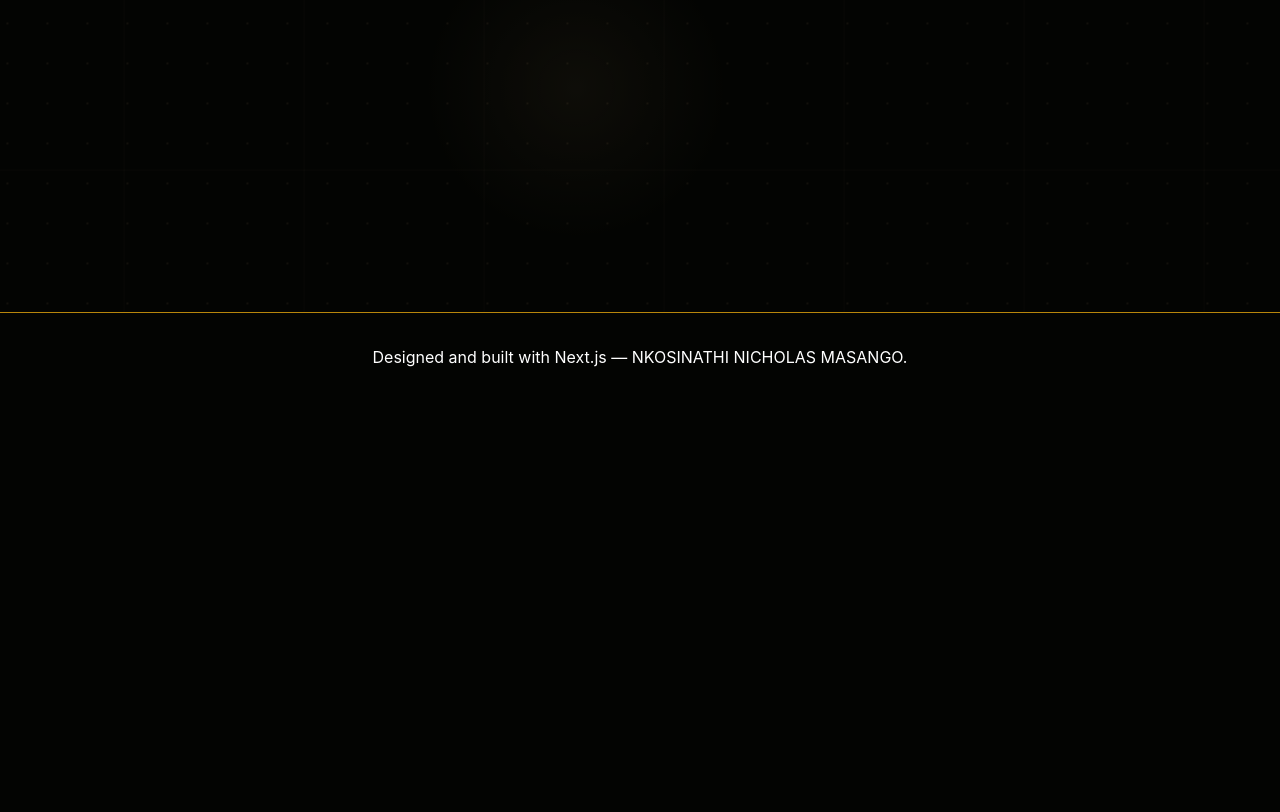
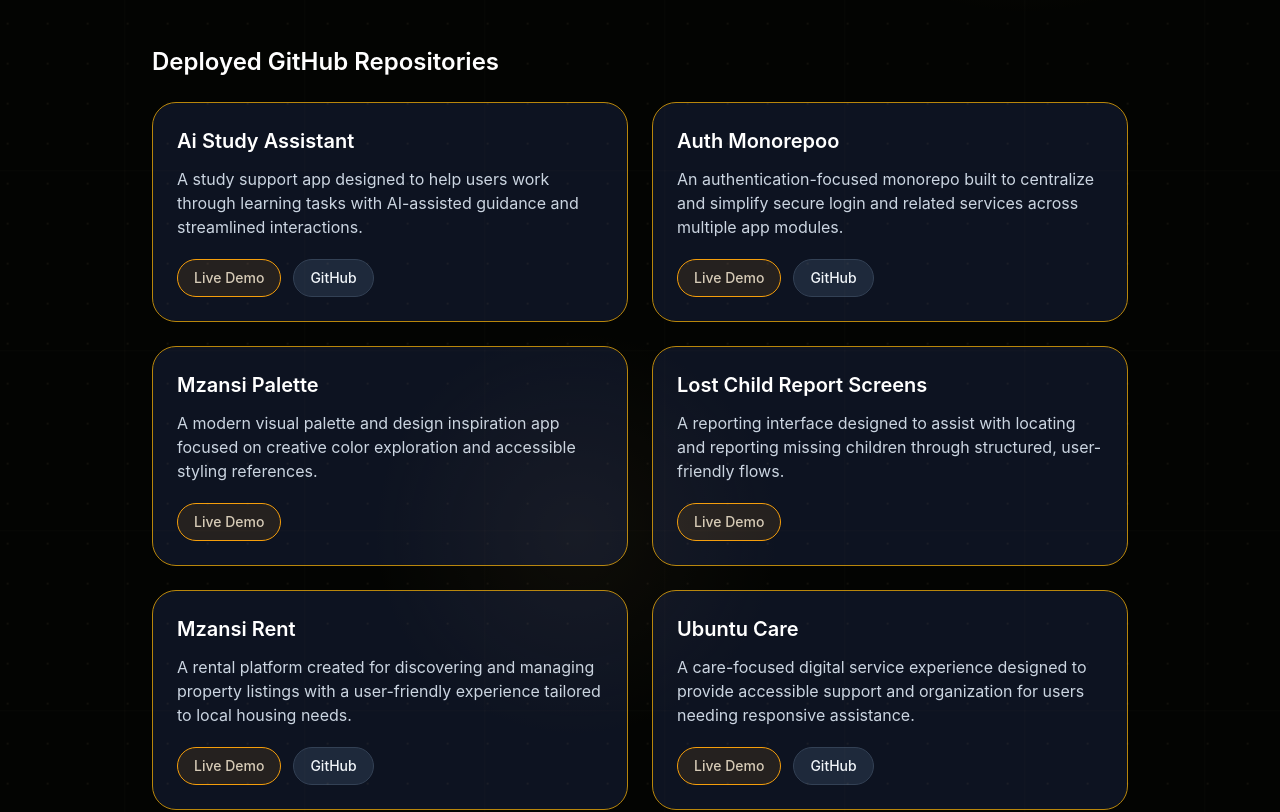
Before and after one commit to masango21/nicholas, a Next.js app: page /projects in a window 1280 px wide. Shown: the part 584-1396 px from the top of the page. Before the commit the page ends 985 px from the top, so only its background shows below. Built offline with nearby package versions, Linux system fonts and the light colour scheme.

Commit message:
Add project links and homepage project cards

```diff
--- a/app/page.tsx
+++ b/app/page.tsx
@@ -1,6 +1,30 @@
 import Hero from '../components/Hero'
 import Section from '../components/Section'
 import ContactForm from '../components/ContactForm'
+import ProjectCard from '../components/ProjectCard'
+
+const featuredProjects = [
+  {
+    title: 'Mzansi Palette',
+    description: 'A modern visual palette and design inspiration app focused on creative color exploration and accessible styling references.',
+    liveUrl: 'https://mzansi-pallete.vercel.app/'
+  },
+  {
+    title: 'Auth Monorepoo',
+    description: 'An authentication-focused monorepo built to centralize and simplify secure login and related services across multiple app modules.',
+    liveUrl: 'https://auth-monorepoo-dxqp-ecru.vercel.app/'
+  },
+  {
+    title: 'Lost Child Report Screens',
+    description: 'A reporting interface designed to assist with locating and reporting missing children through structured, user-friendly flows.',
+    liveUrl: 'https://lost-child-report-screens.vercel.app/'
+  },
+  {
+    title: 'Ubuntu Care',
+    description: 'A care-focused digital service experience designed to provide accessible support and organization for users needing responsive assistance.',
+    liveUrl: 'https://ubuntu-care-eight.vercel.app'
+  }
+]
 
 export default function Home() {
   return (
@@ -72,6 +96,7 @@ export default function Home() {
         </Section>
 
         <Section title="Projects" id="projects">
+          <div className="space-y-8">
             <div>
               <h3 className="text-xl font-semibold text-amber-100">AquaFix</h3>
               <p className="mt-3 text-amber-200">A digital system that allows residents to report water problems and enables municipalities to track and resolve issues efficiently.</p>
@@ -82,6 +107,18 @@ export default function Home() {
                 <li>Designed UML diagrams in Visio to model system structure, processes, and interactions.</li>
                 <li>Created test cases for unit, integration, system, and acceptance testing.</li>
               </ul>
+            </div>
+
+            <div className="grid gap-6 md:grid-cols-2">
+              {featuredProjects.map((project) => (
+                <ProjectCard
+                  key={project.title}
+                  title={project.title}
+                  description={project.description}
+                  liveUrl={project.liveUrl}
+                />
+              ))}
+            </div>
           </div>
         </Section>
 
--- a/app/projects/page.tsx
+++ b/app/projects/page.tsx
@@ -1,8 +1,48 @@
+import ProjectCard from '../../components/ProjectCard'
+
+const deployedProjects = [
+  {
+    title: 'Ai Study Assistant',
+    description: 'A study support app designed to help users work through learning tasks with AI-assisted guidance and streamlined interactions.',
+    liveUrl: 'https://ai-study-assistant-eosin-ten.vercel.app/',
+    githubUrl: 'https://github.com/masango21/Ai-Study-Assistant-'
+  },
+  {
+    title: 'Auth Monorepoo',
+    description: 'An authentication-focused monorepo built to centralize and simplify secure login and related services across multiple app modules.',
+    liveUrl: 'https://auth-monorepoo-dxqp-ecru.vercel.app/',
+    githubUrl: 'https://github.com/masango21/auth_monorepoo'
+  },
+  {
+    title: 'Mzansi Palette',
+    description: 'A modern visual palette and design inspiration app focused on creative color exploration and accessible styling references.',
+    liveUrl: 'https://mzansi-pallete.vercel.app/'
+  },
+  {
+    title: 'Lost Child Report Screens',
+    description: 'A reporting interface designed to assist with locating and reporting missing children through structured, user-friendly flows.',
+    liveUrl: 'https://lost-child-report-screens.vercel.app/'
+  },
+  {
+    title: 'Mzansi Rent',
+    description: 'A rental platform created for discovering and managing property listings with a user-friendly experience tailored to local housing needs.',
+    liveUrl: 'https://mzansi-rent.vercel.app',
+    githubUrl: 'https://github.com/masango21/Mzansi-rent'
+  },
+  {
+    title: 'Ubuntu Care',
+    description: 'A care-focused digital service experience designed to provide accessible support and organization for users needing responsive assistance.',
+    liveUrl: 'https://ubuntu-care-eight.vercel.app',
+    githubUrl: 'https://github.com/masango21/Ubuntu-care-'
+  }
+]
+
 export default function ProjectsPage() {
   return (
     <main className="min-h-screen">
       <div className="mx-auto max-w-5xl px-6 py-24">
         <h1 className="text-4xl font-semibold text-amber-200">Projects</h1>
+
         <section className="mt-10 rounded-3xl border border-amber-800 bg-neutral-900/80 p-6">
           <h2 className="text-2xl font-semibold text-amber-100">AquaFix</h2>
           <p className="mt-3 text-amber-200">
@@ -16,6 +56,21 @@ export default function ProjectsPage() {
             <li>Created test cases for unit, integration, system, and acceptance testing.</li>
           </ul>
         </section>
+
+        <section className="mt-12">
+          <h2 className="text-2xl font-semibold text-amber-100">Deployed GitHub Repositories</h2>
+          <div className="mt-6 grid gap-6 md:grid-cols-2">
+            {deployedProjects.map((project) => (
+              <ProjectCard
+                key={project.title}
+                title={project.title}
+                description={project.description}
+                liveUrl={project.liveUrl}
+                githubUrl={project.githubUrl}
+              />
+            ))}
+          </div>
+        </section>
       </div>
     </main>
   )
--- a/components/ProjectCard.tsx
+++ b/components/ProjectCard.tsx
@@ -1,8 +1,40 @@
-export default function ProjectCard({ title, description }: { title: string; description: string }) {
+type ProjectCardProps = {
+  title: string
+  description: string
+  liveUrl?: string
+  githubUrl?: string
+}
+
+export default function ProjectCard({ title, description, liveUrl, githubUrl }: ProjectCardProps) {
   return (
     <div className="rounded-3xl border border-slate-800 bg-slate-900/80 p-6 text-slate-200">
       <h3 className="text-xl font-semibold text-white">{title}</h3>
       <p className="mt-3 text-slate-300">{description}</p>
+
+      {(liveUrl || githubUrl) && (
+        <div className="mt-5 flex flex-wrap gap-3">
+          {liveUrl && (
+            <a
+              href={liveUrl}
+              target="_blank"
+              rel="noreferrer"
+              className="rounded-full border border-amber-500 bg-amber-500/10 px-4 py-2 text-sm font-medium text-amber-200 transition hover:bg-amber-500/20"
+            >
+              Live Demo
+            </a>
+          )}
+          {githubUrl && (
+            <a
+              href={githubUrl}
+              target="_blank"
+              rel="noreferrer"
+              className="rounded-full border border-slate-700 bg-slate-800 px-4 py-2 text-sm font-medium text-slate-100 transition hover:border-slate-500 hover:bg-slate-700"
+            >
+              GitHub
+            </a>
+          )}
+        </div>
+      )}
     </div>
   )
 }
```
Lines whose indentation alone changed are shown as unchanged.
